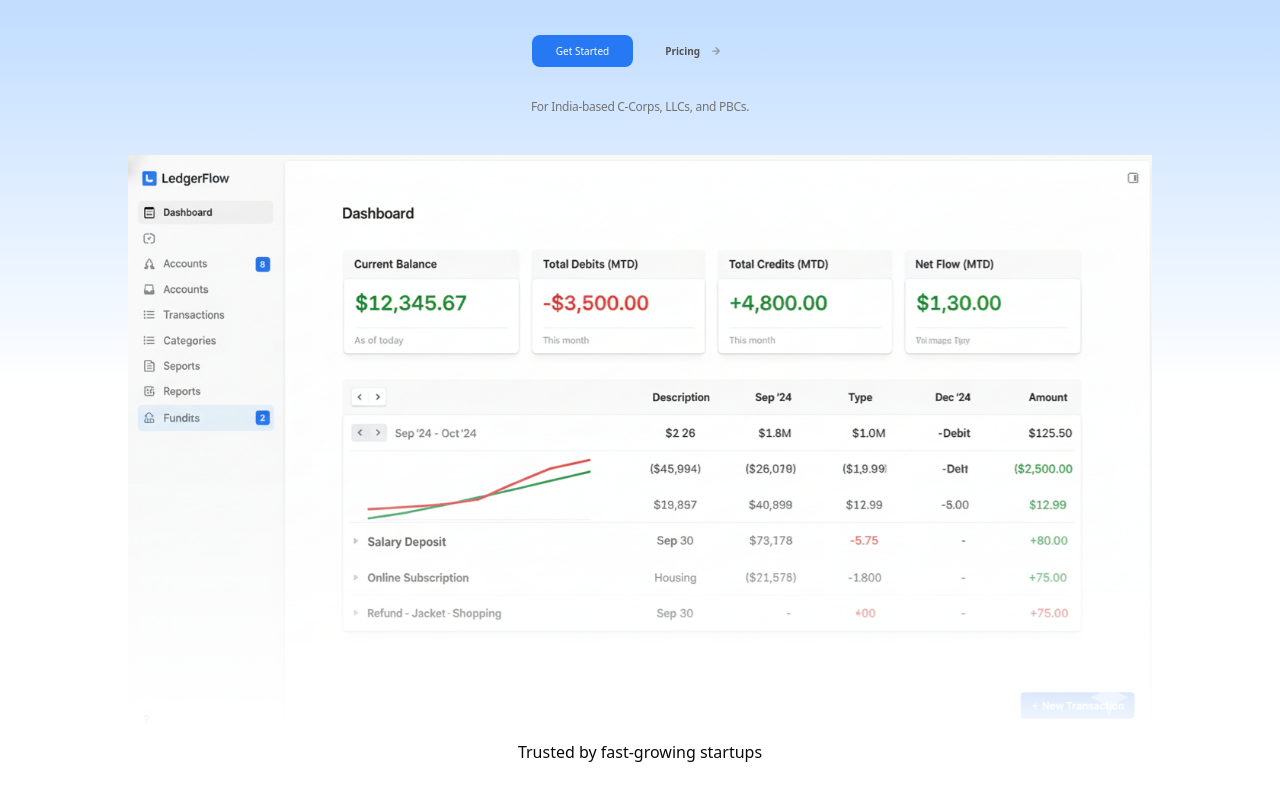
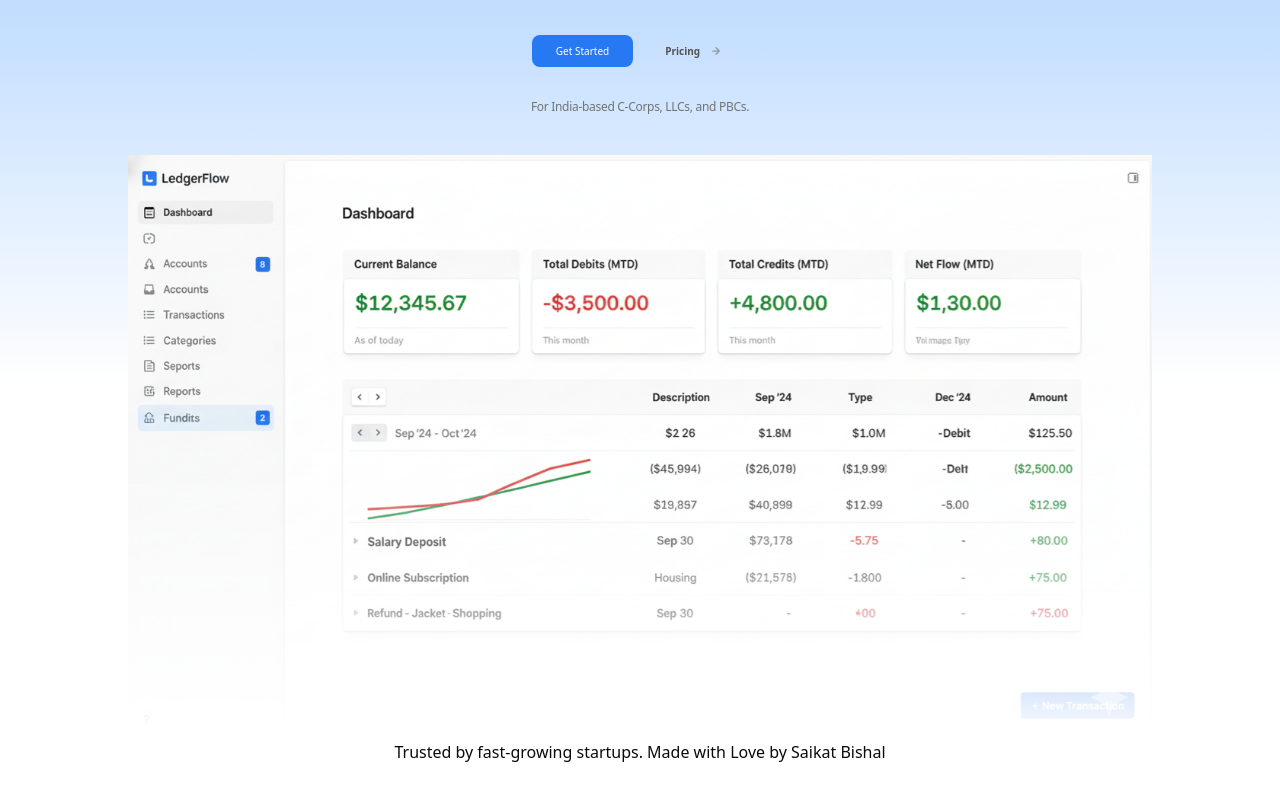
Before and after one commit to saikatbishal/folio-one, a React (Vite) app: page / in a window 1280 px wide. Shown: the part 413-1213 px from the top of the page. Built offline with nearby package versions, Linux system fonts and the light colour scheme.

Commit message:
checking if a new line is added and deployed

```diff
--- a/src/finta/FintaHome.tsx
+++ b/src/finta/FintaHome.tsx
@@ -234,7 +234,7 @@
           <div className="absolute inset-0 bg-linear-to-t from-white via-transparent to-transparent"></div>
         </div>
         <p className="flex justify-center items-center -mt-10 mb-20  ">
-          Trusted by fast-growing startups
+          Trusted by fast-growing startups. Made with Love by Saikat Bishal
         </p>
       </motion.div>
     </div>
```
